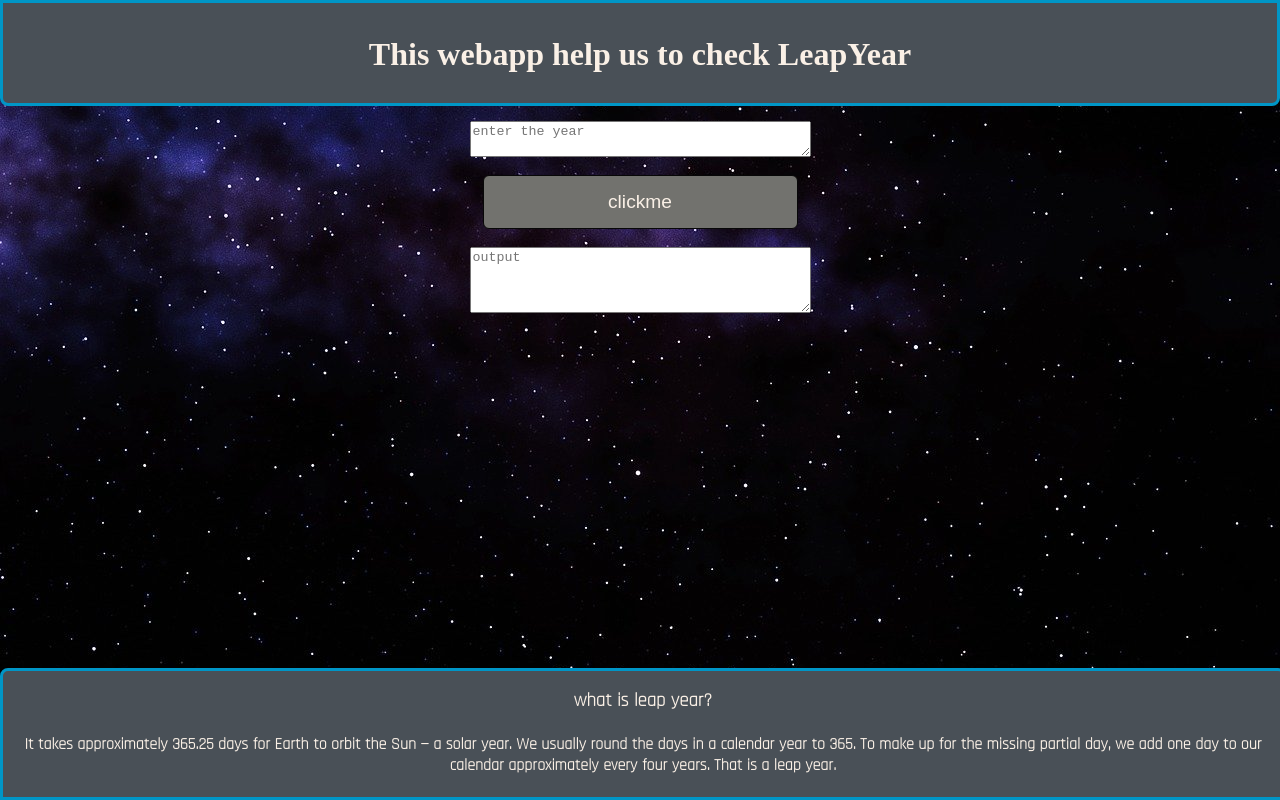
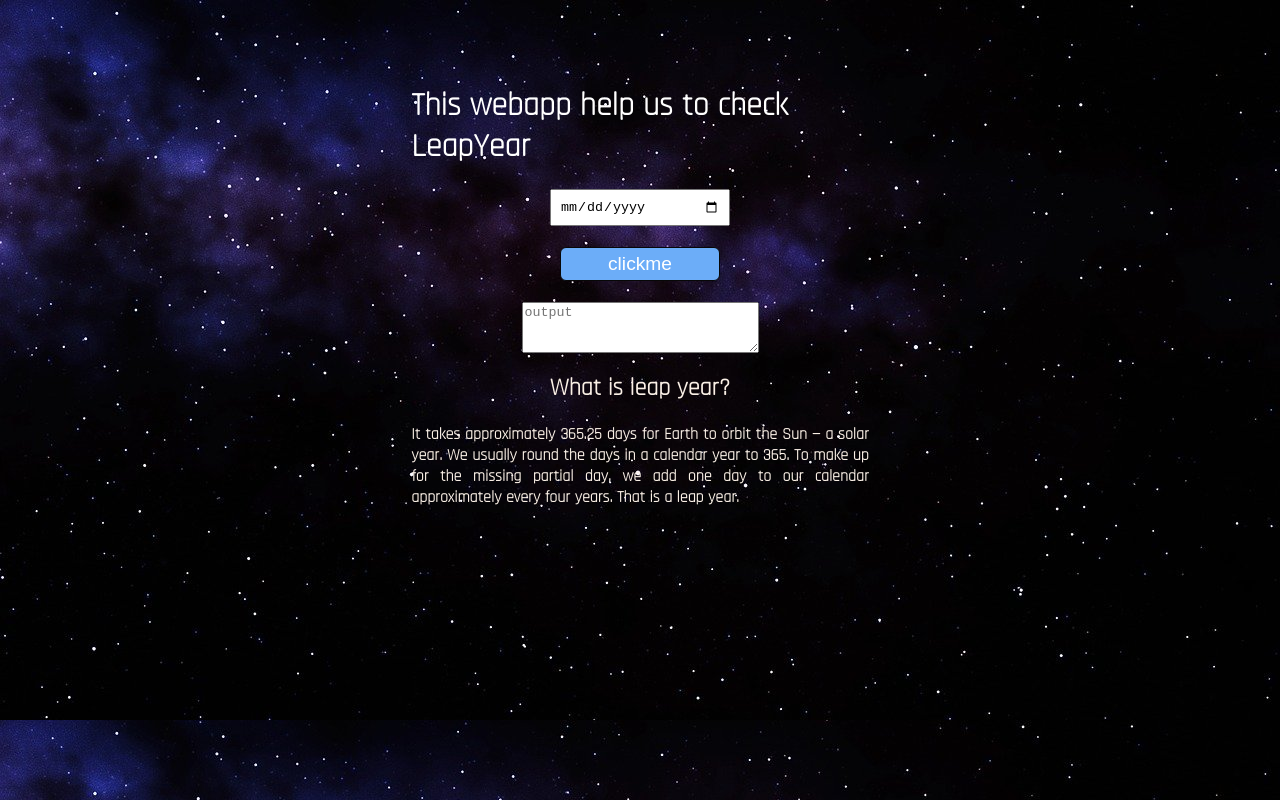
Before and after one commit to mohammadkhizerkhan/leap-year, a plain HTML site: page index.html in a window 1280 px wide. Drawn offline with Linux system fonts and the light colour scheme.

Commit message:
gave input type as date and did some css

```diff
--- a/index.html
+++ b/index.html
@@ -9,19 +9,25 @@
 
 </head>
 <body>
+    <div class="container">
+        <div class="content">
             <div class="intro">
-        <h1 class="intro-content">This webapp help us to check LeapYear</h1>
+                <h1 class="intro-content" >This webapp help us to check LeapYear</h1>
             </div>
-    <div class="container">
-            <textarea id="dateIn" placeholder="enter the year" cols="40"></textarea>
+            <div class="elements">
+                <input type="date" id="dateIn"/>
             <br>
                 <button id="click">clickme</button>
             <br>
-            <textarea name="" id="result" rows="4" cols="40" placeholder="output"></textarea>
+                <textarea name="" id="result" rows="3" cols="27" placeholder="output"></textarea>
+            </div>
             <script src="/script.js" type="text/javascript"></script>
+            <div class="foot">
+                <h2 style="margin-bottom: 0; text-align: center;" >What is leap year?</h2>
+                <h4 style="margin-bottom: 0;">It takes approximately 365.25 days for Earth to orbit the Sun — a solar year. We usually round the days in a calendar year to 365. To make up for the missing partial day, we add one day to our calendar approximately every four years. That is a leap year.</h4>
             </div>
-    <footer class="foot">
-        <h3>what is leap year?</h3>
-        <h4>It takes approximately 365.25 days for Earth to orbit the Sun — a solar year. We usually round the days in a calendar year to 365. To make up for the missing partial day, we add one day to our calendar approximately every four years. That is a leap year.</h4></footer>
+
+        </div>
+    </div>
 </body>
 </html>
--- a/script.js
+++ b/script.js
@@ -5,16 +5,21 @@ var outputTxt=document.querySelector('#result')
 
 btn.addEventListener('click',function clickHandler(){
     var inputValue=inputTxt.value
+    // console.log(inputValue)
+    var formattedValue=inputValue.split("-")
+    // console.log(formattedValue)
+    // console.log(formattedValue[0])
 
-    if ((inputValue % 100 === 0) ? (inputValue % 400 === 0) : (inputValue % 4 === 0)) {
+
+    if ((formattedValue[0] % 100 === 0) ? (formattedValue[0] % 400 === 0) : (formattedValue[0] % 4 === 0)) {
         // console.log(`${inputValue} is a leap year`);
-        outputTxt.innerHTML=(`${inputValue} is a leap year`)
+        outputTxt.innerHTML=(`${formattedValue[0]} is a leap year`)
     }
-    else if(isNaN(inputValue)){
+    else if(isNaN(formattedValue[0])){
         outputTxt.innerHTML=("invalid input")
     }
     else {
         // console.log(`${inputValue} is not a leap year`);
-        outputTxt.innerHTML=(`${inputValue} is not a leap year`)
+        outputTxt.innerHTML=(`${formattedValue[0]} is not a leap year`)
     }
 });
--- a/style.css
+++ b/style.css
@@ -3,60 +3,59 @@
 body{
     background:url(/dawn-space-rising-sun-behind-earth-vector-background-99034581.jpg);
     margin: 0;
-}
-.intro{
-    background-color: #495057;
-    height: 100px;
-    border: 3px solid #0096c7;
-    border-bottom-left-radius: 8px;
-    border-bottom-right-radius:8px;
-    margin-bottom: 15px;
-    /* position: fixed; */
-    /* overflow: hidden; */
-}
-
-.intro-content{
-    color: linen;
-    display: flex;
-    justify-content: center;
-    margin-top: 33px;
+    font-family: 'Rajdhani', sans-serif;
 }
 
 
 .container{
     display: flex;
     flex-direction: column;
+    align-items: center;
+    width: 55%;
+    margin: auto;
+    margin-top: 1rem;
+    padding: 3rem;
+}
+
+.intro{
+    color: white;
+}
+
+.content{
+    display: flex;
+    flex-direction: column;
     justify-content: center;
     align-items: center;
+    width: 65%;
 }
 
-/* textarea{
-} */
+.elements{
+    width: 35%;
+    display: flex;
+    align-items: center;
+    flex-direction: column;
+}
+
+#dateIn{
+    width: 100%;
+    padding: 8px;
+}
 
 #click
 {
-    background-color: #72726e;
+    background-color: #6cadf8;
     /* border: 2px solid limegreen; */
-    padding: 15px;
+    padding: 5px;
     cursor: pointer;
-    width: 315px;
+    width: 100%;
     border: 1px solid rgb(7, 7, 7);
     border-radius: 6px;
-    color: linen;
-    font-size: larger;
+    color: white;
+    font-size:larger;
     text-align: center;
 }
 
 .foot{
-    border: 3px solid #0096c7;
-    border-top-left-radius:8px;
-    border-top-right-radius:8px;
-    position: fixed;
-
-    bottom: 0;
-    width: 100%;
-    background-color: #495057;
-    text-align: center;
+    text-align: justify;
     color: linen;
-    font-family: 'Rajdhani', sans-serif;
  }
```
Lines whose indentation alone changed are shown as unchanged.
